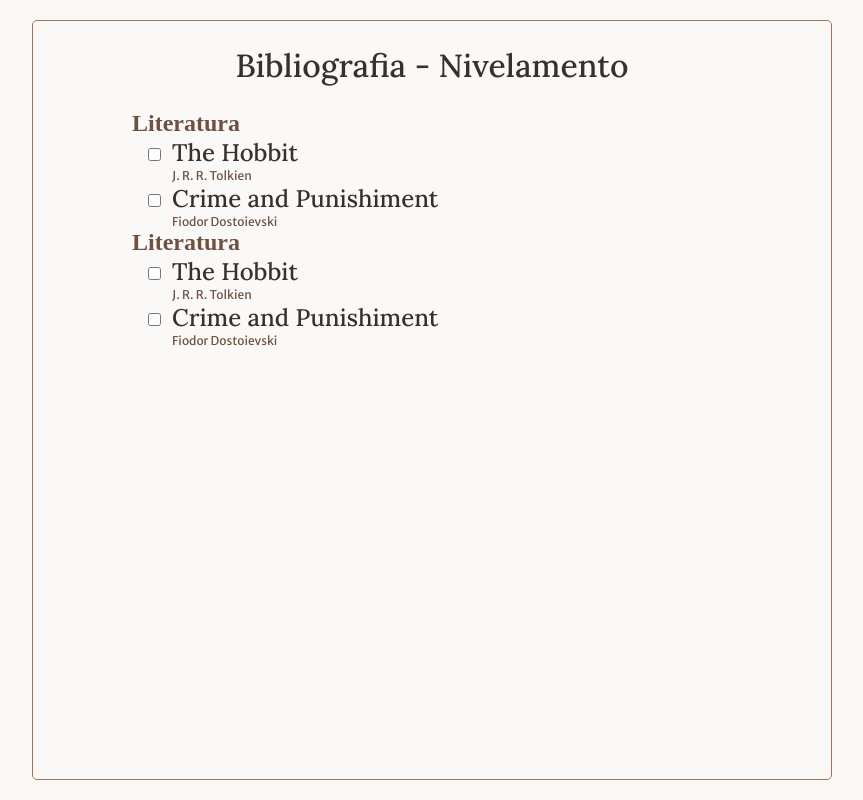
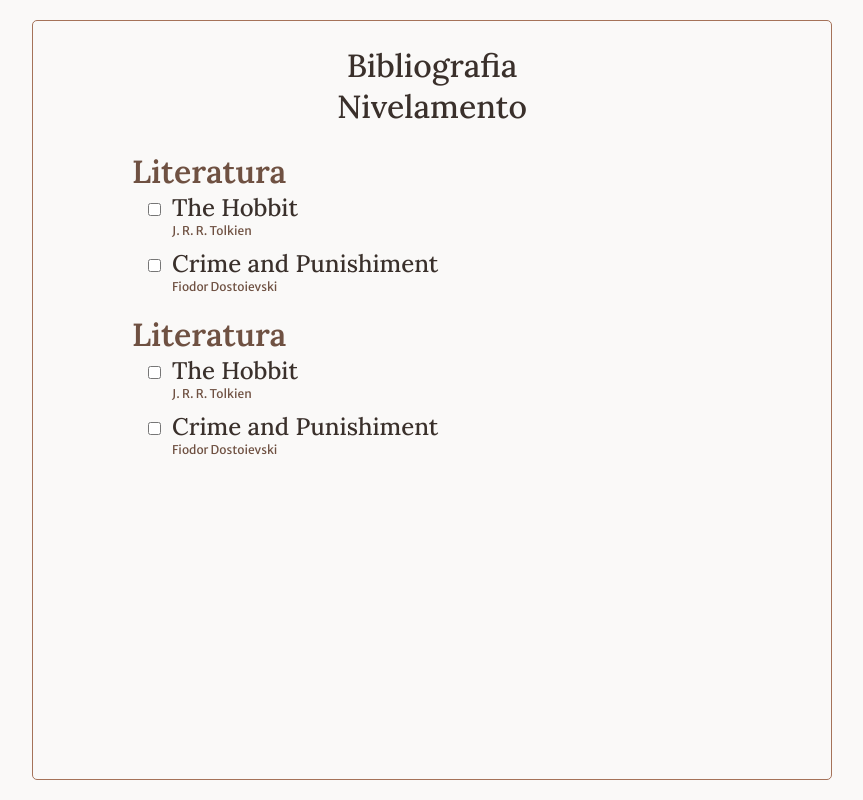
Before and after one commit to Possomato/bibliografia-df, a React (Vite) app: page / in a window 1280 px wide. Shown: the whole page, without its empty margins (208-1071 px from the left). Built offline with nearby package versions, Linux system fonts and the light colour scheme.

Commit message:
add - styles category

```diff
--- a/src/App.jsx
+++ b/src/App.jsx
@@ -4,7 +4,7 @@
 function App() {
   return (
     <main>
-      <h1>Bibliografia - Nivelamento</h1>
+      <h1>Bibliografia Nivelamento</h1>
       <Category categoryName="Literatura">
         <Book title="The Hobbit" author="J. R. R. Tolkien" />
         <Book title="Crime and Punishiment" author="Fiodor Dostoievski" />
--- a/src/components/Category/styles.js
+++ b/src/components/Category/styles.js
@@ -7,11 +7,19 @@
   display: flex;
   flex-direction: column;
 
+  padding-bottom: 20px;
+
   ol {
     margin-left: 16px;
+    display: flex;
+    flex-direction: column;
+    gap: 10px;
   }
 
   h2 {
     color: ${({ theme }) => theme.COLORS.BROWN_300};
+    font-size: 32px;
+    font-family: 'Lora', serif;
+    font-weight: 600;
   }
 `
--- a/src/styles/global.js
+++ b/src/styles/global.js
@@ -38,6 +38,9 @@
     padding: 24px 0;
     font-family: 'Lora', serif;
     font-weight: 500;
+
+    text-align: center;
+    width: 300px;
   }
 
 `
```
